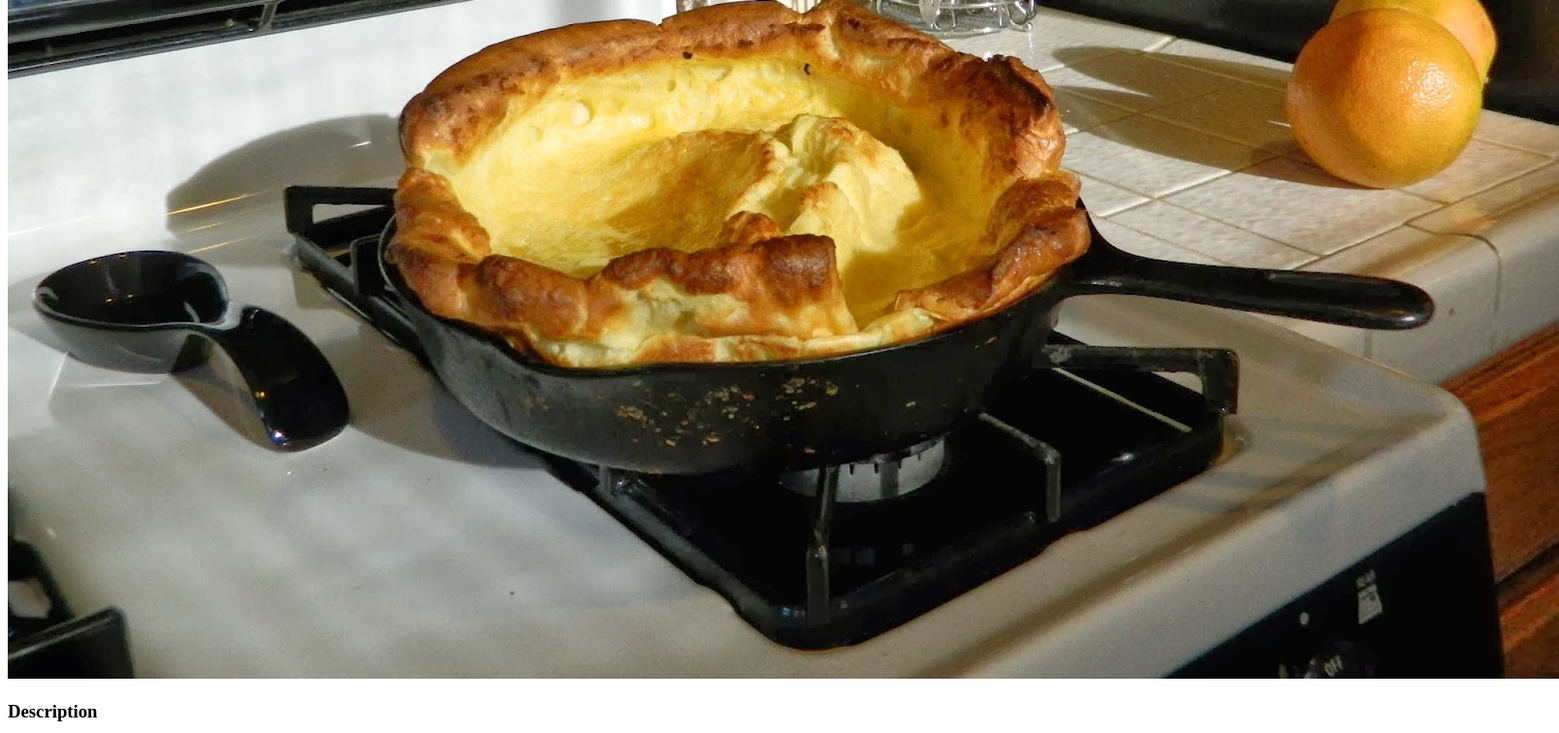
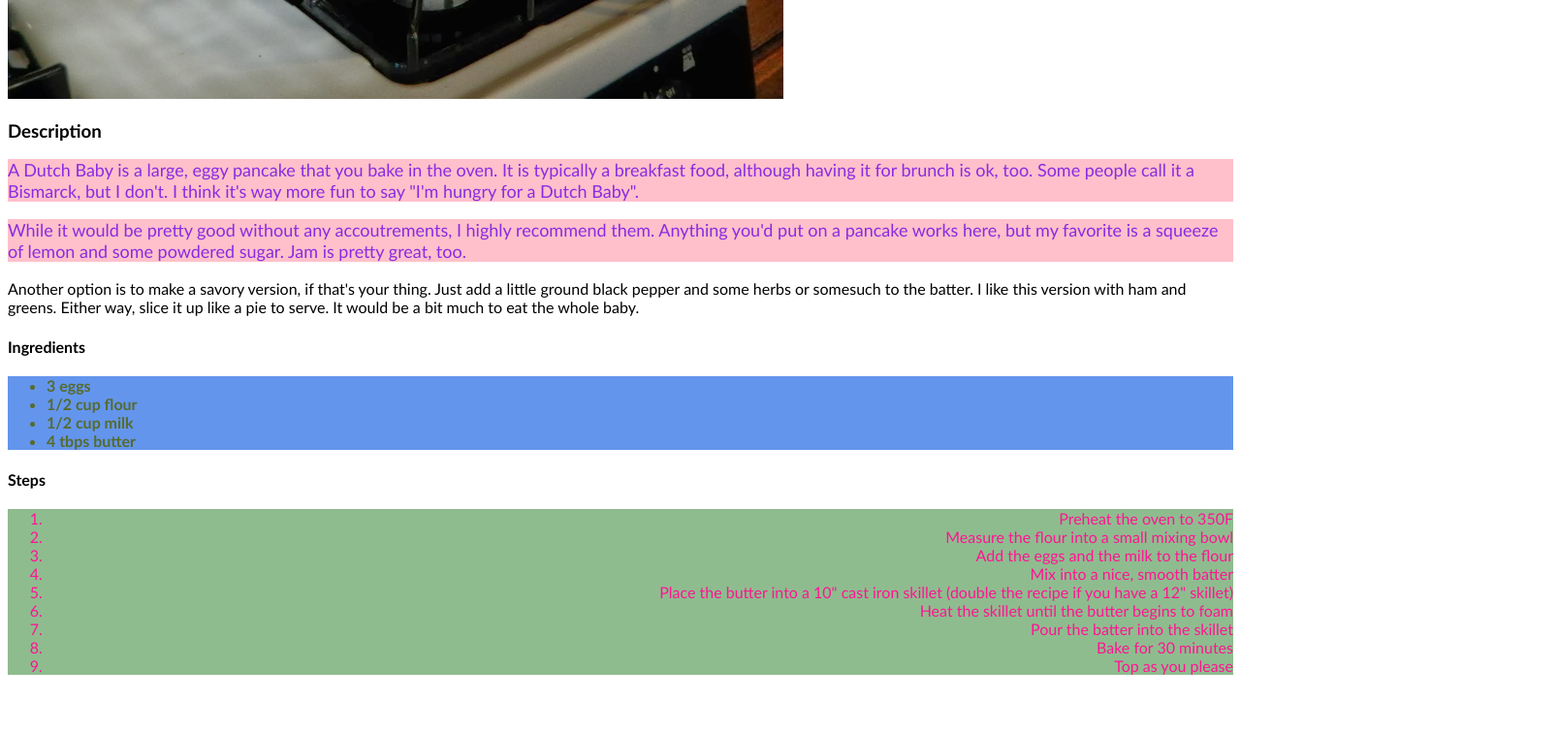
Before and after one commit to goobtoobles/odin-recipes, a plain HTML site: page recipes/dutchbaby.html in a window 1280 px wide. Shown: the part 580-1336 px from the top of the page at 97% size, 1608 px wide, since content can reach past the window. After the commit the page ends 1292 px from the top, so only its background shows below. Drawn offline with Linux system fonts and the light colour scheme.

Commit message:
Make it ugly with css

```diff
--- a/recipes/dutchbaby.html
+++ b/recipes/dutchbaby.html
@@ -4,6 +4,7 @@
     <meta charset="UTF-8">
     <meta http-equiv="X-UA-Compatible" content="IE=edge">
     <meta name="viewport" content="width=device-width, initial-scale=1.0">
+    <link rel="stylesheet" href="../style.css">
     <title>Dutch Baby</title>
 </head>
 <body>
@@ -14,14 +15,14 @@
     <p>While it would be pretty good without any accoutrements, I highly recommend them. Anything you'd put on a pancake works here, but my favorite is a squeeze of lemon and some powdered sugar. Jam is pretty great, too.</p>
     Another option is to make a savory version, if that's your thing. Just add a little ground black pepper and some herbs or somesuch to the batter. I like this version with ham and greens. Either way, slice it up like a pie to serve. It would be a bit much to eat the whole baby.</p>
     <h4>Ingredients</h4>
-    <ul>
+    <div class="parts"><ul>
         <li>3 eggs</li>
         <li>1/2 cup flour</li>
         <li>1/2 cup milk</li>
         <li>4 tbps butter</li>
-    </ul>
+    </ul></div>
     <h4>Steps</h4>
-    <ol>
+    <div class="process"><ol>
         <li>Preheat the oven to 350F</li>
         <li>Measure the flour into a small mixing bowl</li>
         <li>Add the eggs and the milk to the flour</li>
@@ -31,7 +32,7 @@
         <li>Pour the batter into the skillet</li>
         <li>Bake for 30 minutes</li>
         <li>Top as you please</li>
-    </ol>
+    </ol></div>
 
 </body>
 </html>
--- /dev/null
+++ b/style.css
@@ -0,0 +1,26 @@
+* {
+    font-family: 'Trebuchet MS', 'Lucida Sans Unicode', 'Lucida Grande', 'Lucida Sans', Arial, sans-serif;
+
+}
+img {
+    height: auto;
+    width: 800px;
+}
+p {
+    background-color: pink;
+    color:blueviolet;
+    font-size: large;
+    text-align: center justify;
+}
+
+.parts {
+    background-color: cornflowerblue;
+    color:darkolivegreen;
+    font-weight: bold;
+}
+
+.process {
+    background-color: darkseagreen;
+    color: deeppink;
+    text-align: right;
+}
```
Also changed, not shown: index.html (+1 -0 lines), recipes/cheesypotatoes.html (+5 -0 lines), recipes/frenchtoast.html (+5 -4 lines).
